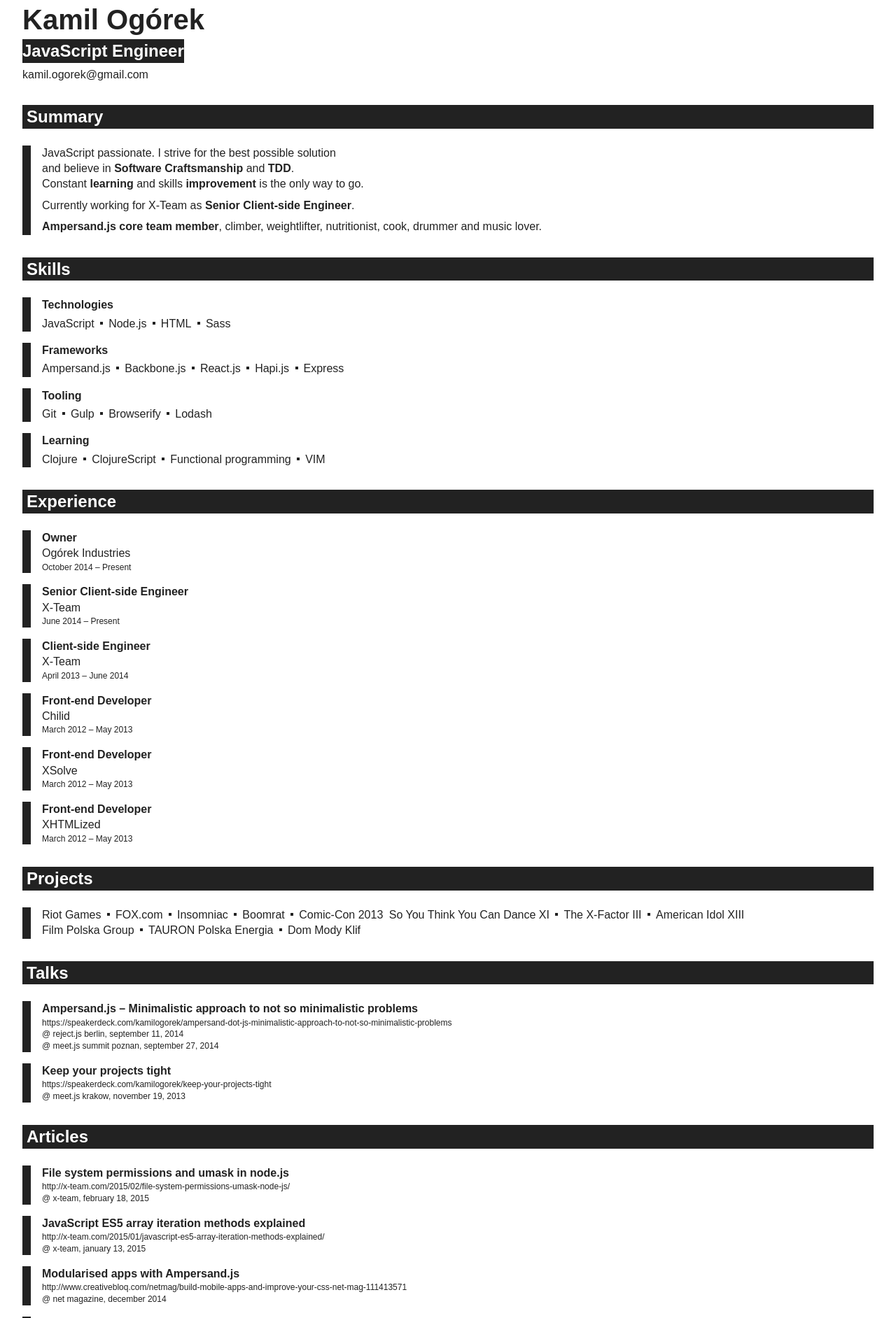
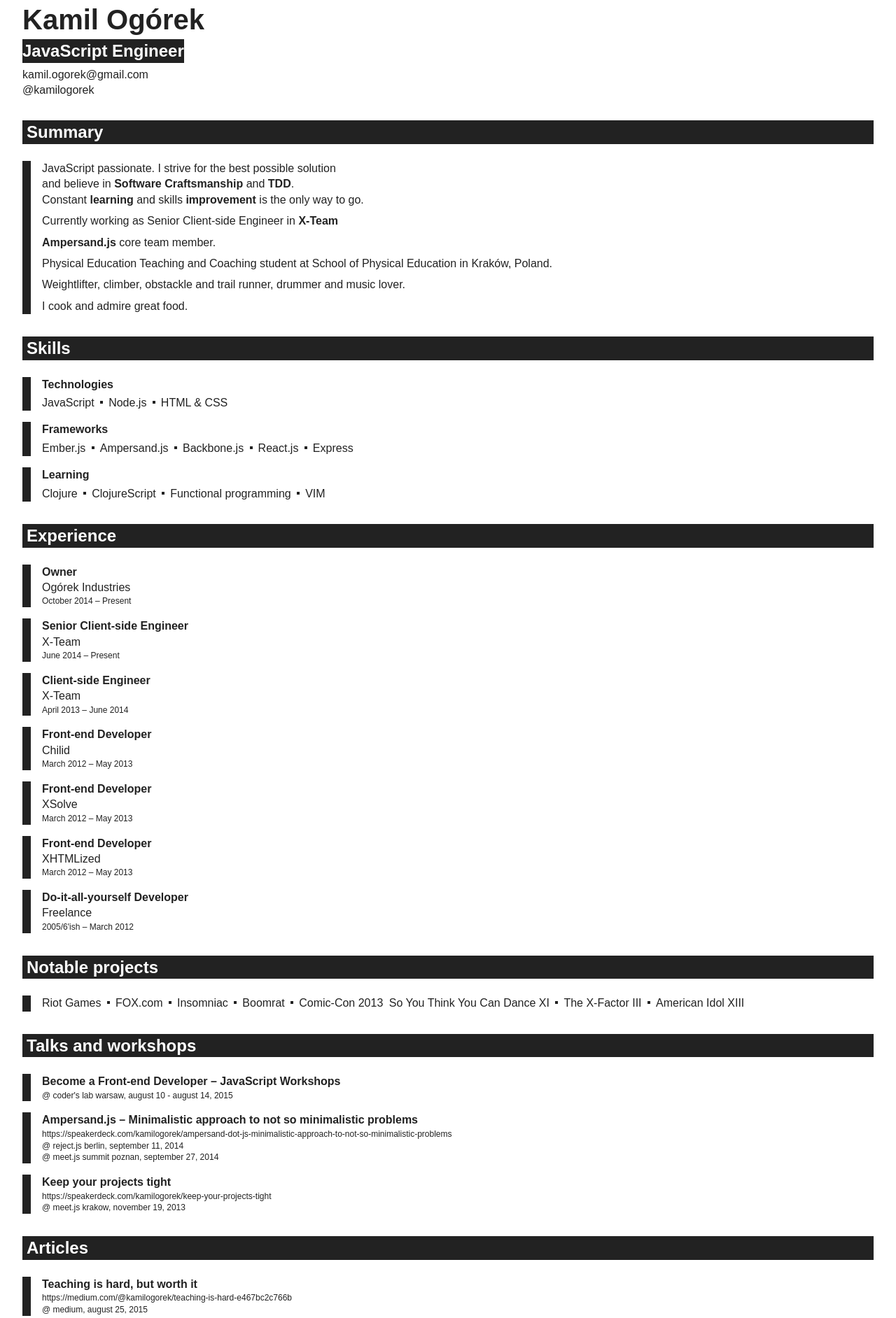
Before and after one commit to kamilogorek/kamilogorek, a Jekyll site: the page cv/index.html, which Jekyll copies as it is, in a window 1280 px wide. Shown: the top 1884 px of the page at 70% size. Built offline with Jekyll 4.4.1, drawn with Linux system fonts in a browser that asks for light colours; some web fonts are replaced; some of the changed text lies outside the part shown.

Commit message:
Updated CV and homepage summary

```diff
--- a/cv/index.html
+++ b/cv/index.html
@@ -104,6 +104,8 @@
             }
 
             .summary a {
+                color: #222;
+                font-weight: bold;
             }
 
             .skills h2 {
@@ -306,14 +308,19 @@
             <h1>Kamil Ogórek</h1>
             <h2>JavaScript Engineer</h2>
             <a href="mailto:kamil.ogorek@gmail.com">kamil.ogorek@gmail.com</a>
+            @kamilogorek
         </div>
 
         <div class="section summary">
             <h2>Summary</h2>
             <div>
-                <p>JavaScript passionate. I strive for the best possible solution<br>and believe in <strong>Software Craftsmanship</strong> and <strong>TDD</strong>.<br>Constant <strong>learning</strong> and skills <strong>improvement</strong> is the only way to go.</p>
-                <p>Currently working for X-Team as <strong>Senior Client-side Engineer</strong>.</p>
-                <p><strong>Ampersand.js core team member</strong>,  climber, weightlifter, nutritionist, cook, drummer and music lover.</p>
+                <p>JavaScript passionate. I strive for the best possible solution<br>and believe in <strong>Software Craftsmanship</strong> and <strong>TDD</strong>.<br>
+                    Constant <strong>learning</strong> and skills <strong>improvement</strong> is the only way to go.</p>
+                <p>Currently working as Senior Client-side Engineer in <a href="http://x-team.com">X-Team</a></p>
+                <p><a href="http://ampersandjs.com">Ampersand.js</a> core team member.</p>
+                <p>Physical Education Teaching and Coaching student at School of Physical Education in Kraków, Poland.</p>
+                <p>Weightlifter, climber, obstackle and trail runner, drummer and music lover.</p>
+                <p>I cook and admire great food.</p>
             </div>
         </div>
 
@@ -326,29 +333,18 @@
                     <ul>
                         <li>JavaScript</li>
                         <li>Node.js</li>
-                        <li>HTML</li>
-                        <li>Sass</li>
+                        <li>HTML &amp; CSS</li>
                     </ul>
                 </li>
 
                 <li>
                     <h3>Frameworks</h3>
                     <ul>
+                        <li>Ember.js</li>
                         <li>Ampersand.js</li>
                         <li>Backbone.js</li>
                         <li>React.js</li>
-                        <li>Hapi.js</li>
                         <li>Express</li>
-                    </ul>
-                </li>
-
-                <li>
-                    <h3>Tooling</h3>
-                    <ul>
-                        <li>Git</li>
-                        <li>Gulp</li>
-                        <li>Browserify</li>
-                        <li>Lodash</li>
                     </ul>
                 </li>
 
@@ -402,11 +398,17 @@
                     <h4>XHTMLized</h4>
                     <h5>March 2012 – May 2013</h5>
                 </li>
+
+                <li>
+                    <h3>Do-it-all-yourself Developer</h3>
+                    <h4>Freelance</h4>
+                    <h5>2005/6'ish – March 2012</h5>
+                </li>
             </ul>
         </div>
 
         <div class="section projects">
-            <h2>Projects</h2>
+            <h2>Notable projects</h2>
             <ul>
                 <li>Riot Games</li>
                 <li>FOX.com</li>
@@ -416,15 +418,17 @@
                 <li>So You Think You Can Dance XI</li>
                 <li>The X-Factor III</li>
                 <li>American Idol XIII</li><br>
-                <li>Film Polska Group</li>
-                <li>TAURON Polska Energia</li>
-                <li>Dom Mody Klif</li>
             </ul>
         </div>
 
         <div class="section talks">
-            <h2>Talks</h2>
+            <h2>Talks and workshops</h2>
             <ul>
+                <li>
+                    <h3>Become a Front-end Developer – JavaScript Workshops</h3>
+                    <h4>@ coder's lab warsaw, august 10 - august 14, 2015</h4>
+                </li>
+
                 <li>
                     <h3>Ampersand.js – Minimalistic approach to not so minimalistic problems</h3>
                     <a href="https://speakerdeck.com/kamilogorek/ampersand-dot-js-minimalistic-approach-to-not-so-minimalistic-problems">https://speakerdeck.com/kamilogorek/ampersand-dot-js-minimalistic-approach-to-not-so-minimalistic-problems</a>
@@ -443,6 +447,18 @@
         <div class="section articles">
             <h2>Articles</h2>
             <ul>
+                <li>
+                <h3>Teaching is hard, but worth it</h3>
+                <a href="https://medium.com/@kamilogorek/teaching-is-hard-e467bc2c766b">https://medium.com/@kamilogorek/teaching-is-hard-e467bc2c766b</a>
+                <h4>@ medium, august 25, 2015</h4>
+                </li>
+
+                <li>
+                <h3>8 tips that will make you a more active, healthier remote developer</h3>
+                <a href="http://x-team.com/2015/08/how-to-be-healthy-remote/">http://x-team.com/2015/08/how-to-be-healthy-remote/</a>
+                <h4>@ x-team, august 28, 2015</h4>
+                </li>
+
                 <li>
                 <h3>File system permissions and umask in node.js</h3>
                 <a href="http://x-team.com/2015/02/file-system-permissions-umask-node-js/">http://x-team.com/2015/02/file-system-permissions-umask-node-js/</a>
```
Also changed, not shown: _includes/header.html (+7 -1 lines), about.md (deleted, +0 -218 lines), index.html (line endings or trailing spaces), 2 other files. Lines whose indentation alone changed are shown as unchanged.
